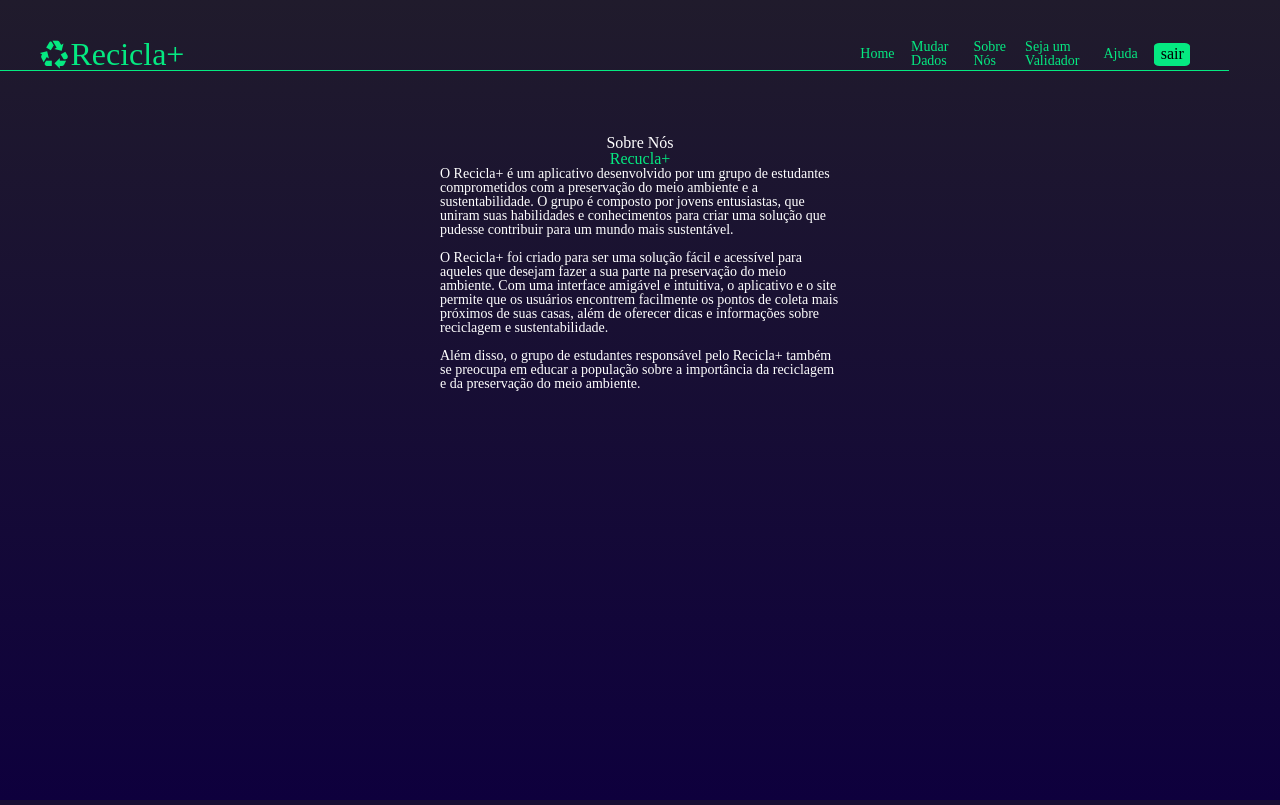
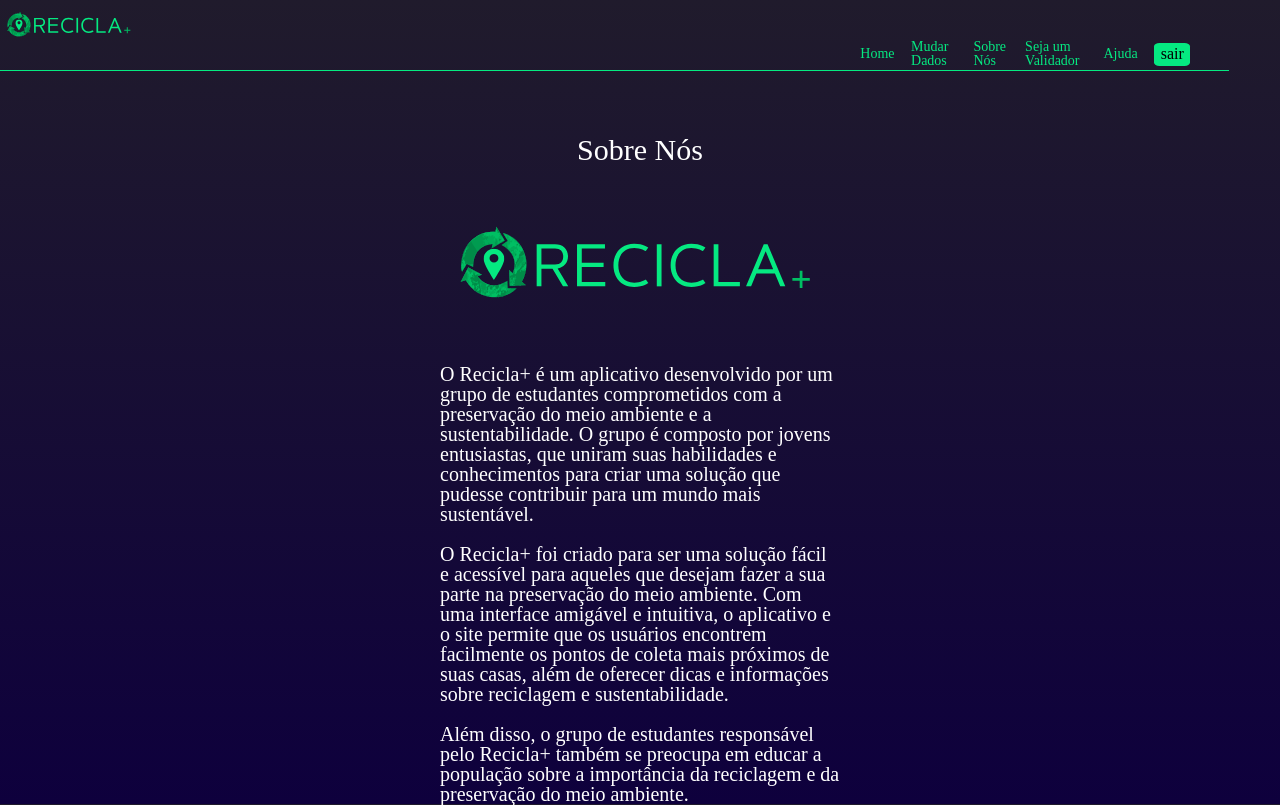
Before and after one commit to RayAra2004/ReciclaMais, a PHP site: page /telas/sobreNos.html in a window 1280 px wide. Run offline with PHP 8.4, Linux system fonts and the light colour scheme.

Commit message:
sobreNos com a imagem correta

```diff
--- a/css/sobreNos.css
+++ b/css/sobreNos.css
@@ -6,6 +6,12 @@ body{
     background-image: linear-gradient(180deg, #201b2c, rgb(14, 0, 61));
     display: flex;
     flex-direction: column;
+}
+.reciclaMaisIcon img{
+    position: absolute;
+    height: 70px;
+    top: -10px;
+    left: 0;
 }
 
 p{
@@ -62,4 +68,8 @@ header{
 }
 .conteudo p{
     text-align: start;
+    font-size: 20px;
 }
+.conteudo h1{
+    font-size: 30px;
+}
--- a/telas/sobreNos.html
+++ b/telas/sobreNos.html
@@ -13,10 +13,9 @@
 <body>
     <header>
         <div class="reciclaMaisIcon">
-            <span class="material-icons">
-                recycling
-            </span>
-            <h1>Recicla+</h1>
+            <div class="reciclaMaisIcon">
+                <img src="../imgs/logo_recicla_mais.svg" alt="">
+            </div>
         </div>
         <div class="menu">
             <p>Home</p>
@@ -29,9 +28,7 @@
     </header>
     <div class="conteudo">
         <h1>Sobre Nós</h1>
-        <div>
-            Recucla+
-        </div>
+        <img src="../imgs/logo_recicla_mais.svg" alt="" id="headerImg">
         <p>O Recicla+ é um aplicativo desenvolvido por um grupo de estudantes comprometidos com a preservação do meio ambiente e a sustentabilidade. O grupo é composto por jovens entusiastas, que uniram suas habilidades e conhecimentos para criar uma solução que pudesse contribuir para um mundo mais sustentável.<br><br>
             O Recicla+ foi criado para ser uma solução fácil e acessível para aqueles que desejam fazer a sua parte na preservação do meio ambiente. Com uma interface amigável e intuitiva, o aplicativo e o site permite que os usuários encontrem facilmente os pontos de coleta mais próximos de suas casas, além de oferecer dicas e informações sobre reciclagem e sustentabilidade.<br><br>
              Além disso, o grupo de estudantes responsável pelo Recicla+ também se preocupa em educar a população sobre a importância da reciclagem e da preservação do meio ambiente.
```
